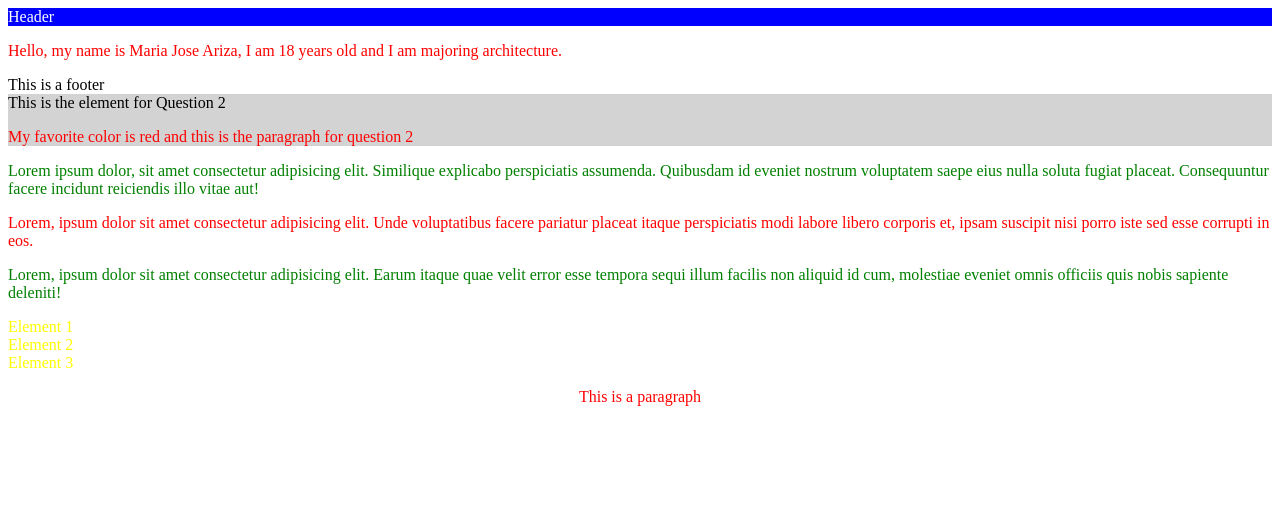
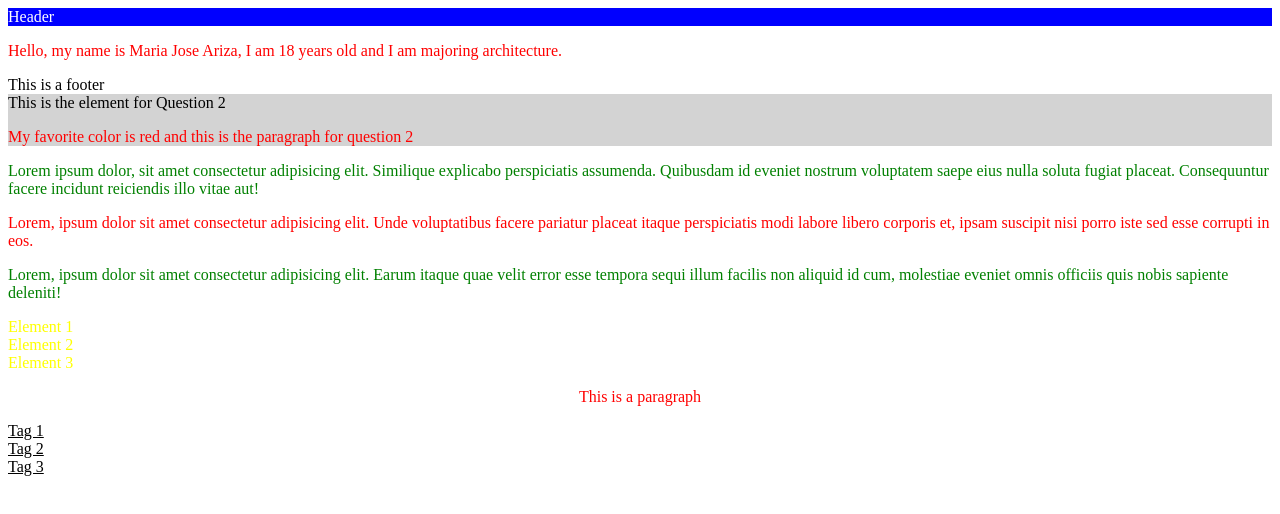
Before and after one commit to majoarizalopez/LAB4, a plain HTML site: page INDEX.HTML in a window 1280 px wide. Drawn offline with Linux system fonts and the light colour scheme.

Commit message:
Question 6

```diff
--- a/INDEX.HTML
+++ b/INDEX.HTML
@@ -46,6 +46,12 @@ Element 1
 
 <p class="center"> This is a paragraph</p>
 
+<!--Q6-->
+
+<a class="underline"> Tag 1</a><br>
+<a class="underline"> Tag 2</a><br>
+<a class="underline"> Tag 3</a><br>
+
 
 
 
--- a/STYLES.CSS
+++ b/STYLES.CSS
@@ -27,3 +27,9 @@ p{
 .center{
     text-align: center;
 }
+
+.underline{
+
+    text-decoration-line: underline;
+
+}
```
